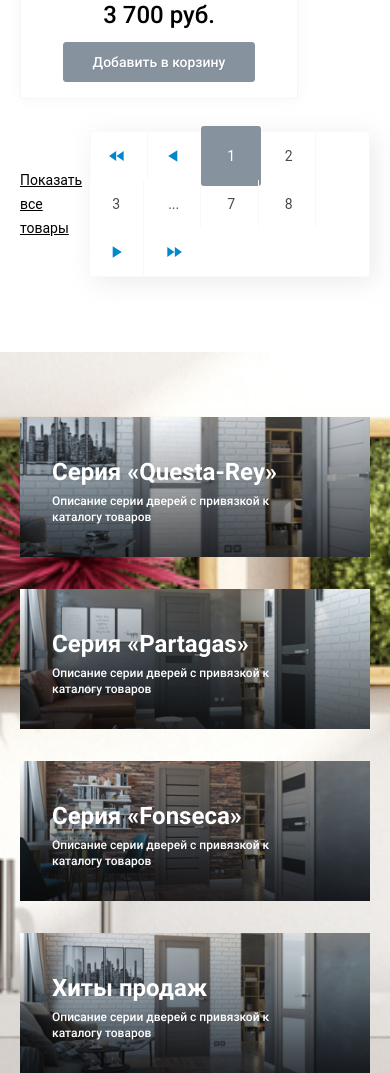
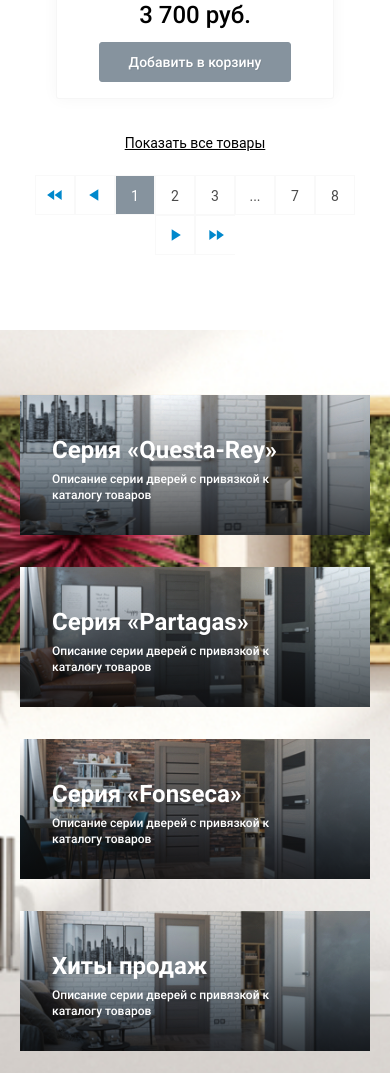
Before and after one commit to Verta-master/simargl, a website: page catalog.html in a window 390 px wide. Shown: the part 3896-4969 px from the top of the page. Drawn offline with nearby package versions, Linux system fonts and the light colour scheme; files that its build step writes are made by us from their sources; a web font is replaced by a local one.

Commit message:
Catalog adaptive

```diff
--- a/less/blocks/media.less
+++ b/less/blocks/media.less
@@ -125,6 +125,20 @@
   .order__btn {
     margin-left: auto;
   }
+  .catalog__list {
+    justify-content: space-around;
+
+    .card__item {
+      margin-right: 0;
+    }
+  }
+  .call {
+    .gallery__narrow {
+      margin-left: auto;
+      margin-right: auto;
+      float: none;
+    }
+  }
 }
 
 //----------------------------------
@@ -166,6 +180,14 @@
   .card__slider,
   .card__slider-2 {
     width: 386px;
+  }
+  .catalog__pages {
+    display: block;
+    text-align: center;
+  }
+  .catalog__link {
+    display: block;
+    margin-bottom: 20px;
   }
 }
 
@@ -212,6 +234,16 @@
   .title,
   .card {
     margin-bottom: 50px;
+  }
+  .pages__link {
+    width: 40px;
+    height: 40px;
+    line-height: 40px;
+
+    &::after {
+      width: 50px;
+      height: 50px;
+    }
   }
 }
 
@@ -299,6 +331,7 @@
       text-align: center;
     }
   }
+  .call__bottom p,
   .title {
     font-size: 24px;
   }
@@ -328,4 +361,19 @@
     margin-right: auto;
     margin-top: 15px;
   }
+  .pages {
+    box-shadow: none;
+    border: none;
+    display: flex;
+    flex-wrap: wrap;
+    justify-content: center;
+    align-items: center;
+  }
+  .pages__link {
+    border: solid 1px #f9f9f9;
+
+    &::after {
+      display: none;
+    }
+  }
 }
```
Also changed, not shown: img/bitmap.jpg.
